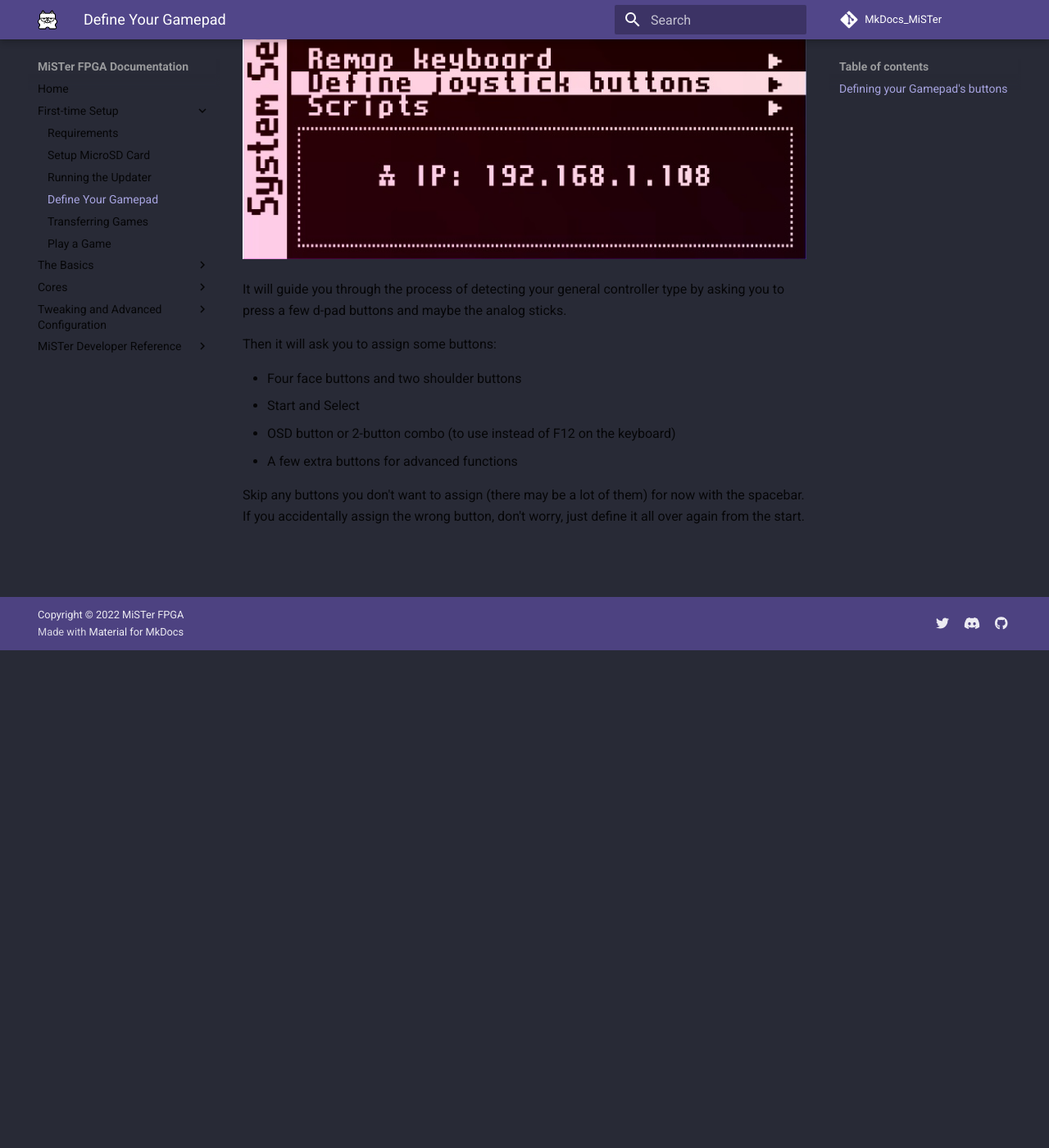
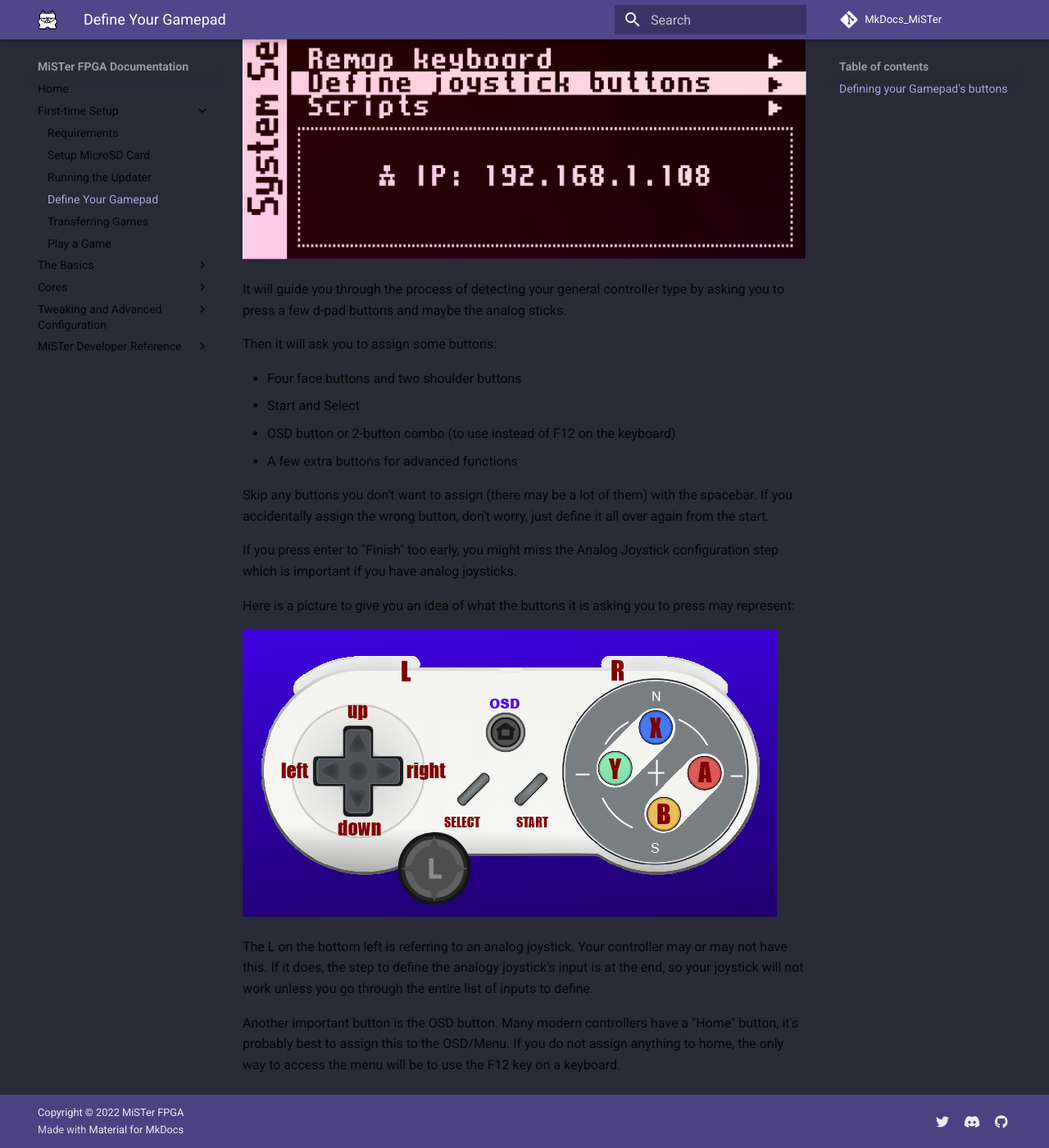
Before and after one commit to tofukazoo/MkDocs_MiSTer, an MkDocs documentation site: the page built from docs/setup/controller.md, in a window 1280 px wide and 1400 px high, scrolled down 607 px. Shown: the whole window at 82% size. Built offline with MkDocs 1.6.1 and Material for MkDocs 9.7.7, drawn with Linux system fonts in a browser that asks for light colours; comment, search, counter and statistics services are not loaded.

Commit message:
update setup more

```diff
--- a/docs/setup/controller.md
+++ b/docs/setup/controller.md
@@ -15,4 +15,14 @@
 * OSD button or 2-button combo (to use instead of F12 on the keyboard)
 * A few extra buttons for advanced functions
 
-Skip any buttons you don't want to assign (there may be a lot of them) for now with the spacebar. If you accidentally assign the wrong button, don't worry, just define it all over again from the start.
+Skip any buttons you don't want to assign (there may be a lot of them) with the spacebar. If you accidentally assign the wrong button, don't worry, just define it all over again from the start.
+
+If you press enter to "Finish" too early, you might miss the Analog Joystick configuration step which is important if you have analog joysticks.
+
+Here is a picture to give you an idea of what the buttons it is asking you to press may represent:
+
+![MiSTer Controller Setup](img/controller-layout.png)
+
+The L on the bottom left is referring to an analog joystick. Your controller may or may not have this. If it does, the step to define the analogy joystick's input is at the end, so your joystick will not work unless you go through the entire list of inputs to define.
+
+Another important button is the OSD button. Many modern controllers have a "Home" button, it's probably best to assign this to the OSD/Menu. If you do not assign anything to home, the only way to access the menu will be to use the F12 key on a keyboard.
```
Also changed, not shown: docs/setup/software.md (+0 -7 lines), docs/setup/img/controller-layout.png (added).
